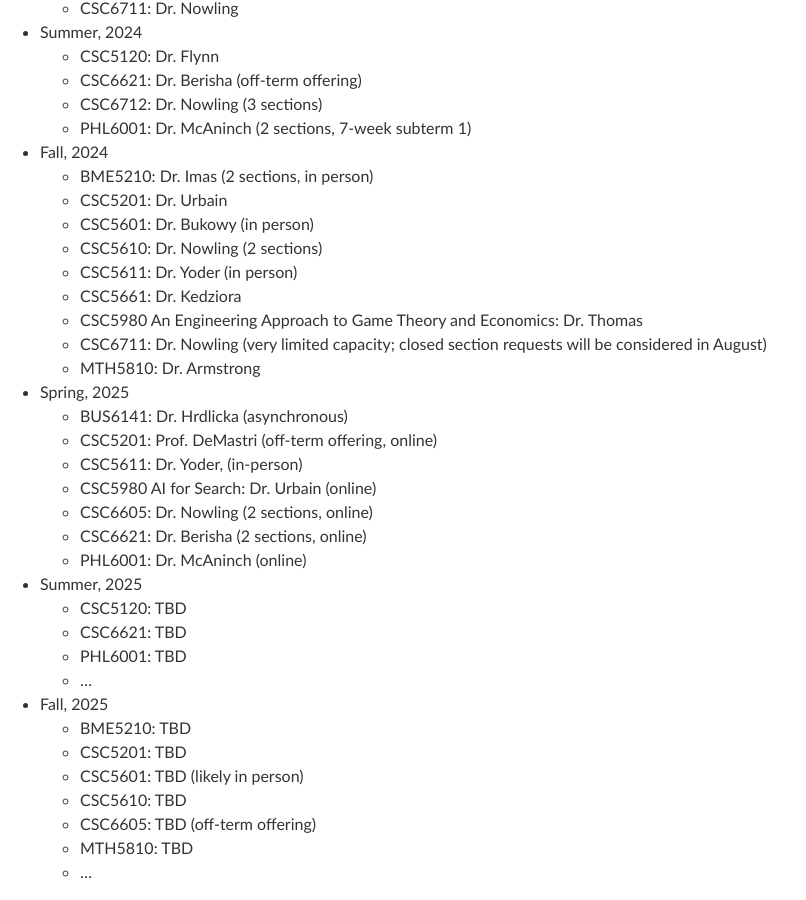
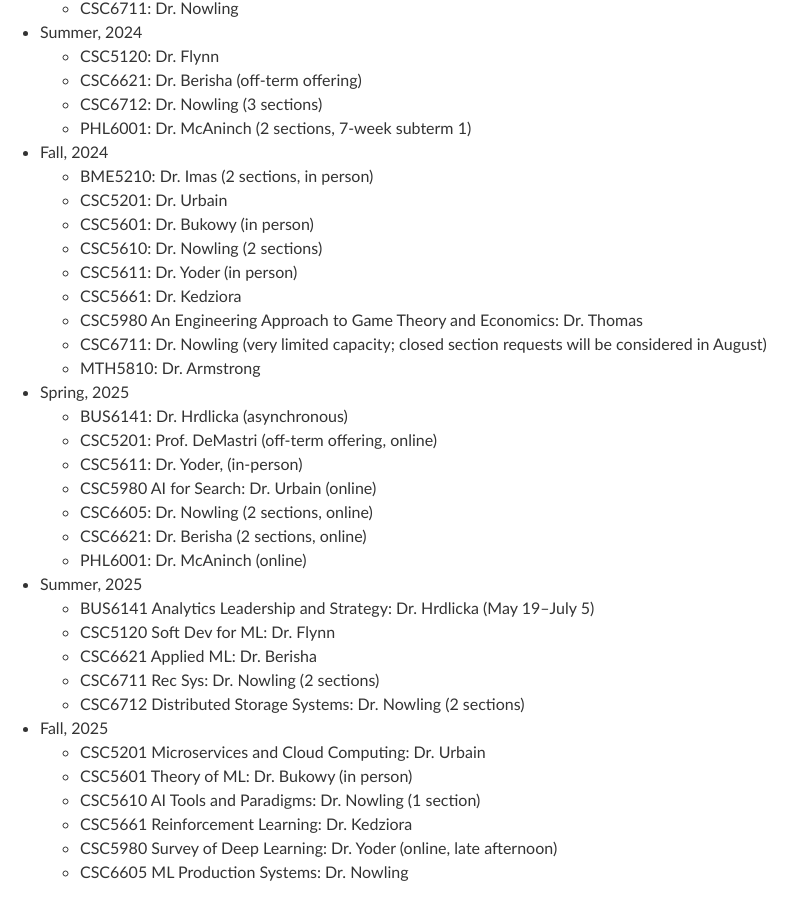
Before and after one commit to edurant/edurant.github.io, a Jekyll site: the page built from advising/msml.md, in a window 1280 px wide and 900 px high, scrolled down 9709 px. Shown: the whole window, without its empty margins (0-806 px from the left). Built offline with Jekyll 4.4.1, drawn with Linux system fonts in a browser that asks for light colours.

Commit message:
MS ML: Summer & Fall course updates from Dr. Nowling

```diff
--- a/advising/msml.md
+++ b/advising/msml.md
@@ -355,15 +355,15 @@ CSC6999 | Elective | Computer Science Independent Study | varies
   * CSC6621: Dr. Berisha (2 sections, online)
   * PHL6001: Dr. McAninch (online)
 * Summer, 2025
-  * CSC5120: TBD
-  * CSC6621: TBD
-  * PHL6001: TBD
-  * …
+  * BUS6141 Analytics Leadership and Strategy:  Dr. Hrdlicka (May 19–July 5)
+  * CSC5120 Soft Dev for ML: Dr. Flynn
+  * CSC6621 Applied ML: Dr. Berisha
+  * CSC6711 Rec Sys: Dr. Nowling (2 sections)
+  * CSC6712 Distributed Storage Systems: Dr. Nowling (2 sections)
 * Fall, 2025
-  * BME5210: TBD
-  * CSC5201: TBD
-  * CSC5601: TBD (likely in person)
-  * CSC5610: TBD
-  * CSC6605: TBD (off-term offering)
-  * MTH5810: TBD
-  * …
+  * CSC5201 Microservices and Cloud Computing: Dr. Urbain
+  * CSC5601 Theory of ML: Dr. Bukowy (in person)
+  * CSC5610 AI Tools and Paradigms: Dr. Nowling (1 section)
+  * CSC5661 Reinforcement Learning: Dr. Kedziora
+  * CSC5980 Survey of Deep Learning: Dr. Yoder (online, late afternoon)
+  * CSC6605 ML Production Systems: Dr. Nowling
```
